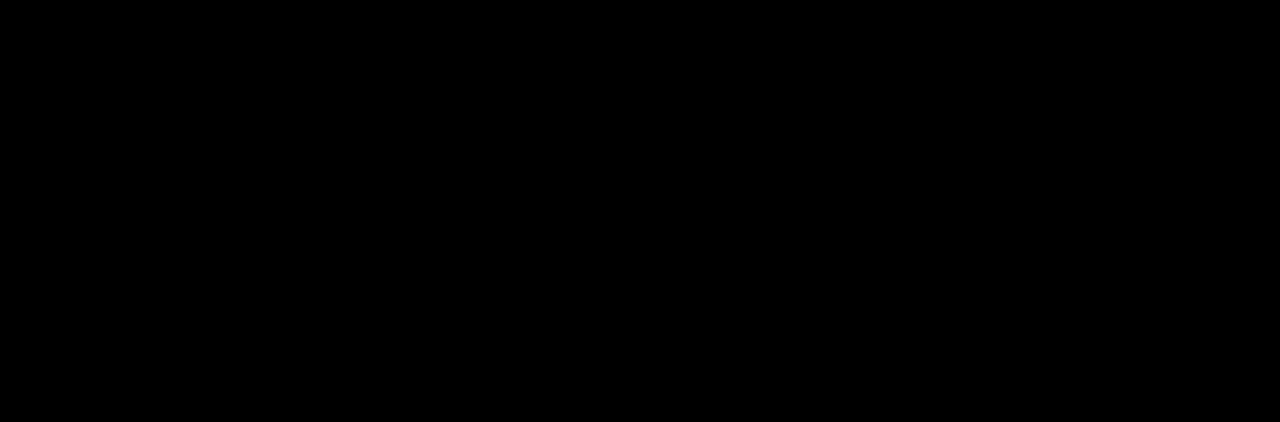
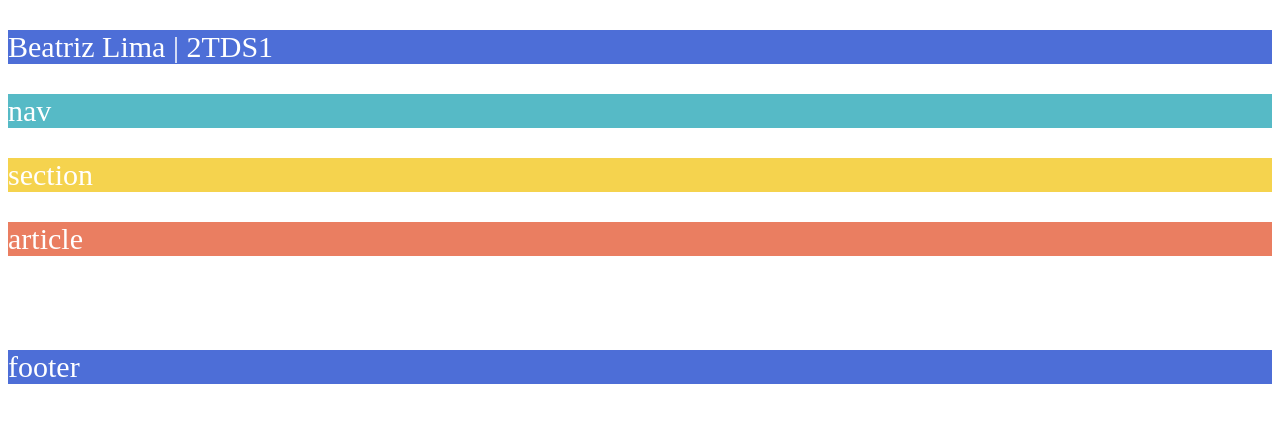
Before and after one commit to limabea23/Atividade-5---Praticando-e-recapitulando, a plain HTML site: page index.html in a window 1280 px wide. Drawn offline with Linux system fonts and the light colour scheme.

Commit message:
update color CSS

```diff
--- a/styles.css
+++ b/styles.css
@@ -1,7 +1,7 @@
 *{
     font-family: 'Times New Roman', Times, serif;
     font-size: 30px;
-    background-color:#000000 ;
+    color:#ffffff;
 }
 
 header,
```
